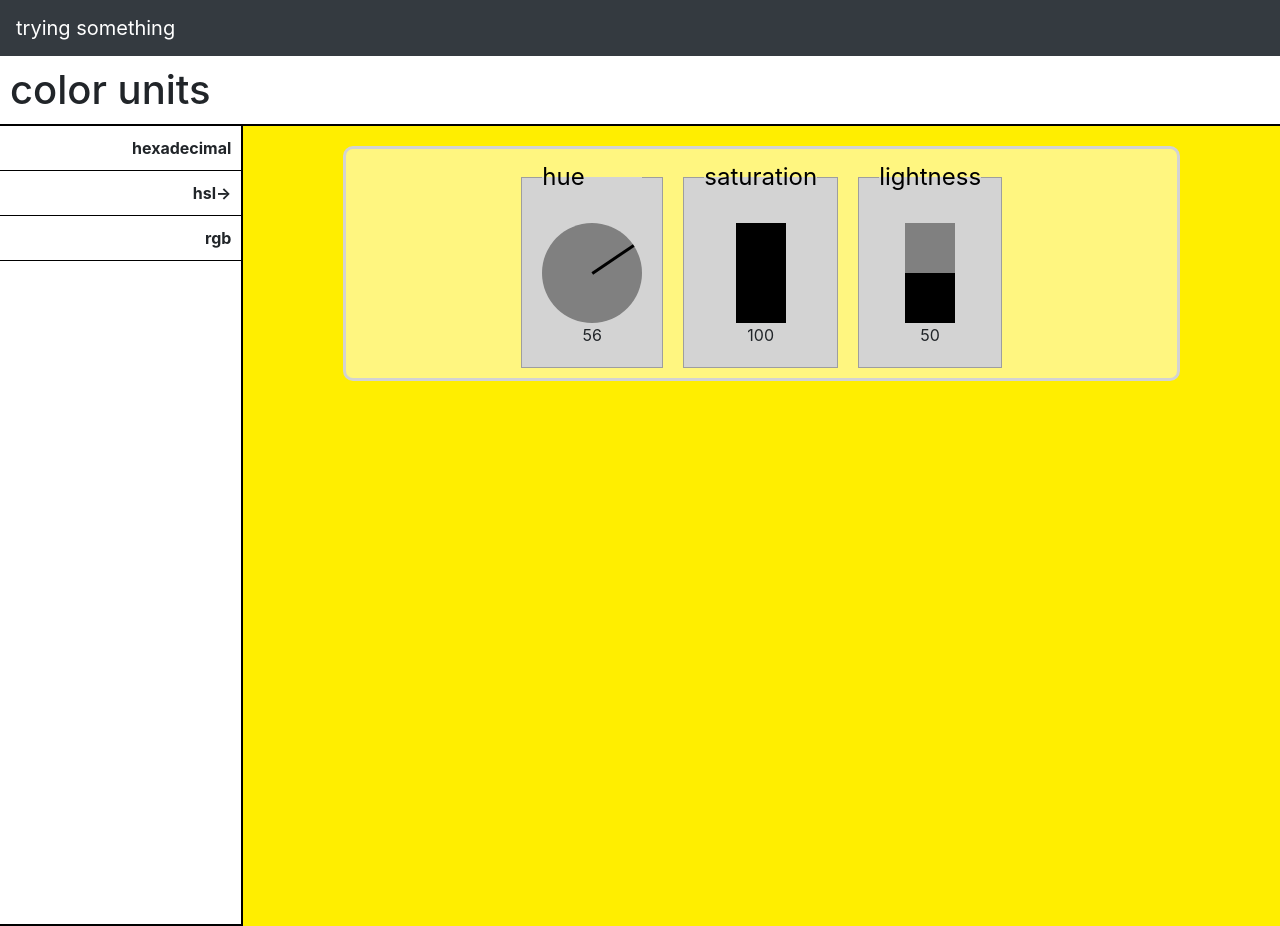
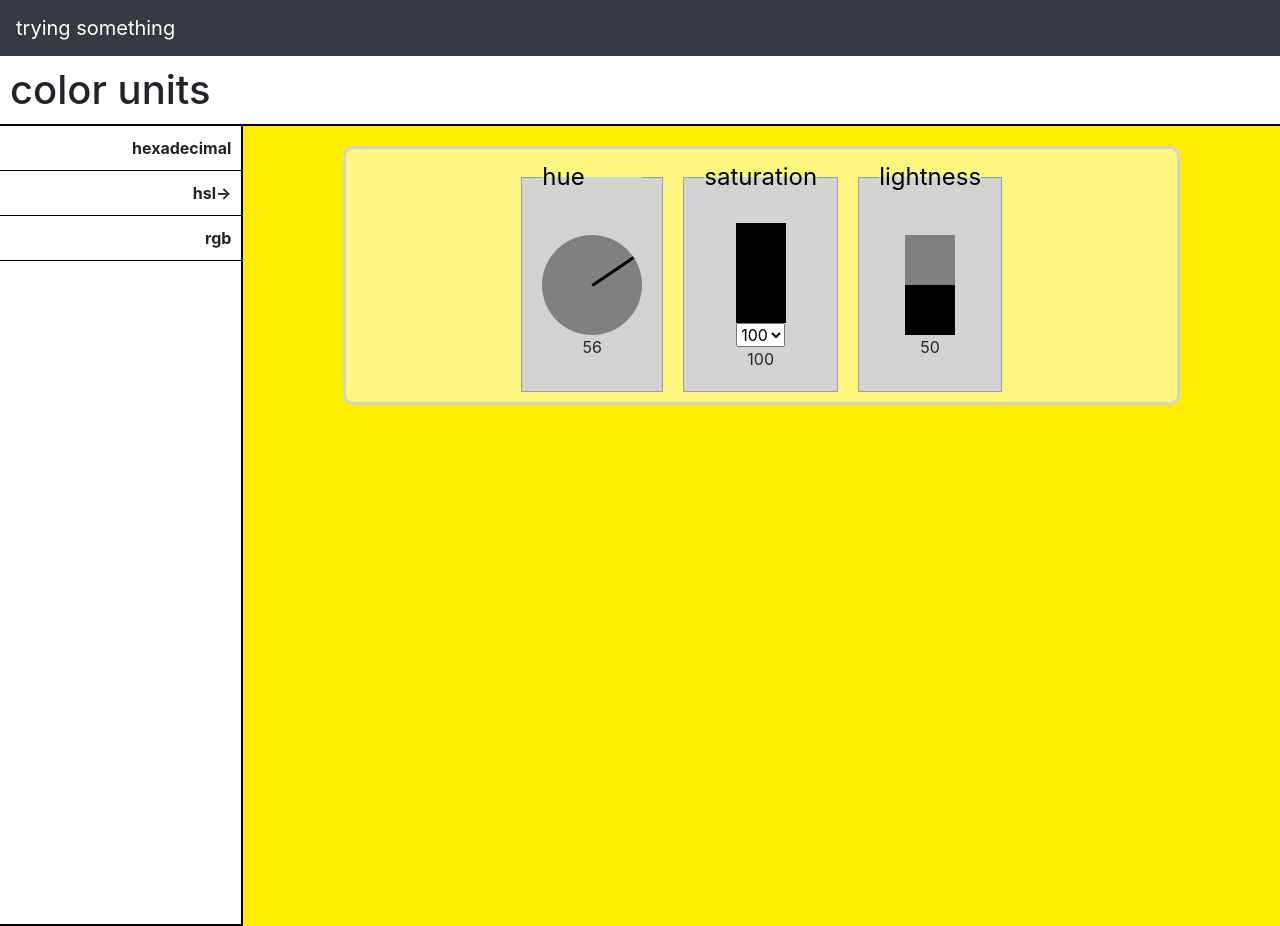
Before and after one commit to warpedpuppy/ts-frontend, a React (Create React App) app: page /css in a window 1280 px wide. Both pictures are taken after a click on the element "hsl". Built offline with nearby package versions, Linux system fonts and the light colour scheme.

Commit message:
finished hex

```diff
--- a/src/pages/css/color/hexadecimal/Hexadecimal.js
+++ b/src/pages/css/color/hexadecimal/Hexadecimal.js
@@ -8,8 +8,11 @@ export default class Hexadecimal extends Component {
   state = {
     hex: "FF00FF",
     boxSize: 20,
-    activeState: 'manual',
+    activeState: 'change',
     timerObject: undefined
+  }
+  componentDidMount = () => {
+    this.change({target: {value: this.state.activeState}})
   }
   clickHandler = (e, index, value, n) => {
     if (this.state.activeState !== 'manual') return
--- a/src/pages/css/color/hsl/HSL.js
+++ b/src/pages/css/color/hsl/HSL.js
@@ -4,17 +4,9 @@ export default class HSL extends Component {
 
   state = {
     hueRotation: 0,
-    saturation: 50,
-    lightness: 100,
+    saturation: 100,
+    lightness: 50,
     hueSpinObject: undefined
-  }
-  spinHandler = () => {
-    this.setState({
-        hueRotation: this.state.hueRotation <= 360 ? this.state.hueRotation + 1 : 0,
-        saturation: 100,
-        lightness: 50,
-    })
-    // document.querySelector("body").style.backgroundColor = `hsl(${this.state.hueRotation}, ${this.state.saturation}%, ${this.state.lightness}%)`
   }
   componentDidMount = () => {
     this.state.hueSpinObject = setInterval(this.spinHandler, 50)
@@ -22,6 +14,13 @@ export default class HSL extends Component {
   componentWillUnmount = () => {
     clearInterval(this.state.hueSpinObject);
   }
+  spinHandler = () => {
+    this.setState({
+        hueRotation: this.state.hueRotation <= 360 ? this.state.hueRotation + 1 : 0
+    })
+    // document.querySelector("body").style.backgroundColor = `hsl(${this.state.hueRotation}, ${this.state.saturation}%, ${this.state.lightness}%)`
+  }
+
   render() {
     let hueStyle = {
         transform: `rotate(${this.state.hueRotation}deg)`
@@ -48,6 +47,15 @@ export default class HSL extends Component {
                 <div className="saturation-bar">
                     <div style={saturationStyle}></div>
                 </div>
+                <select>
+                  {
+                    [...Array(100).keys()].map( item => {
+                      let adjusted = item + 1;
+                      let selected = adjusted === this.state.saturation ? true : false
+                      return <option value={adjusted} key={adjusted} selected={selected}>{adjusted}</option>
+                    })
+                  }
+                </select>
                 <div>{Math.floor(this.state.saturation)}</div>
             </fieldset>
             <fieldset><legend>lightness</legend>
```
Also changed, not shown: 1 other file (tests, documents, lock files or other folders).
